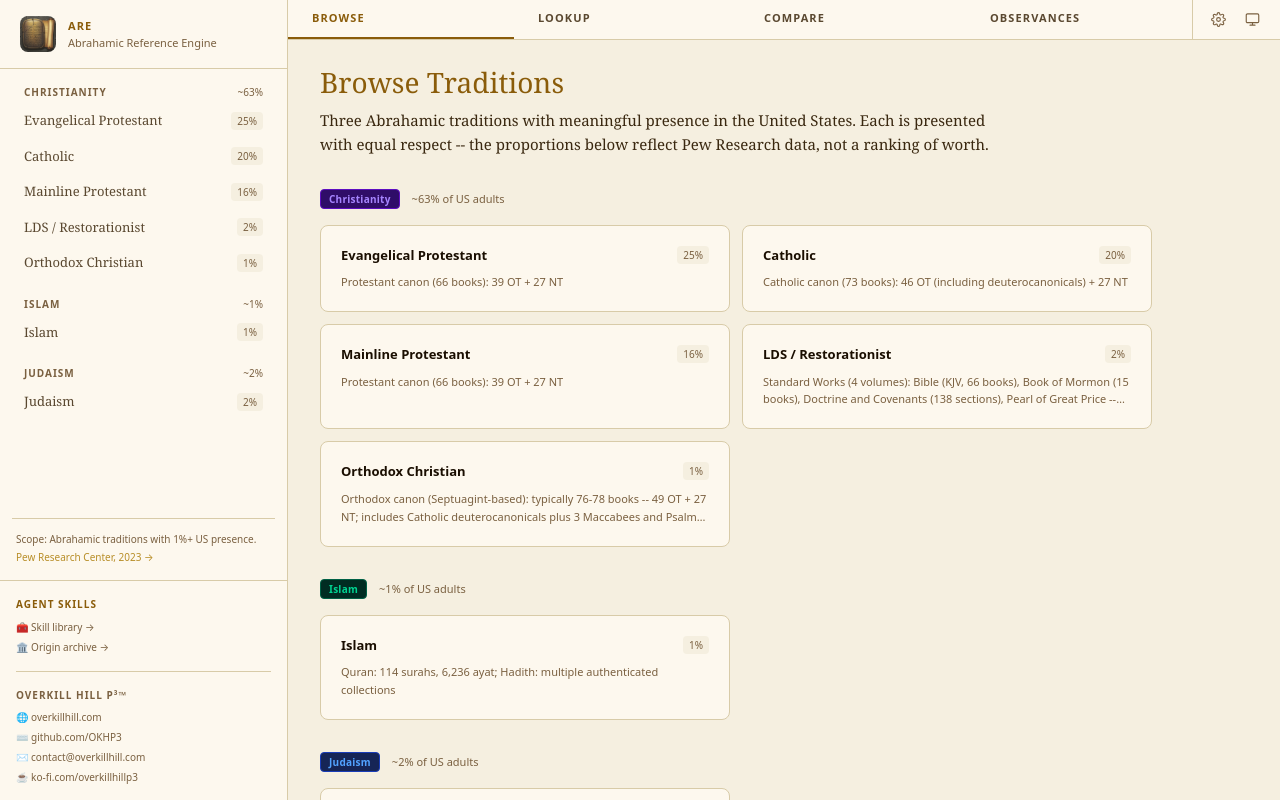
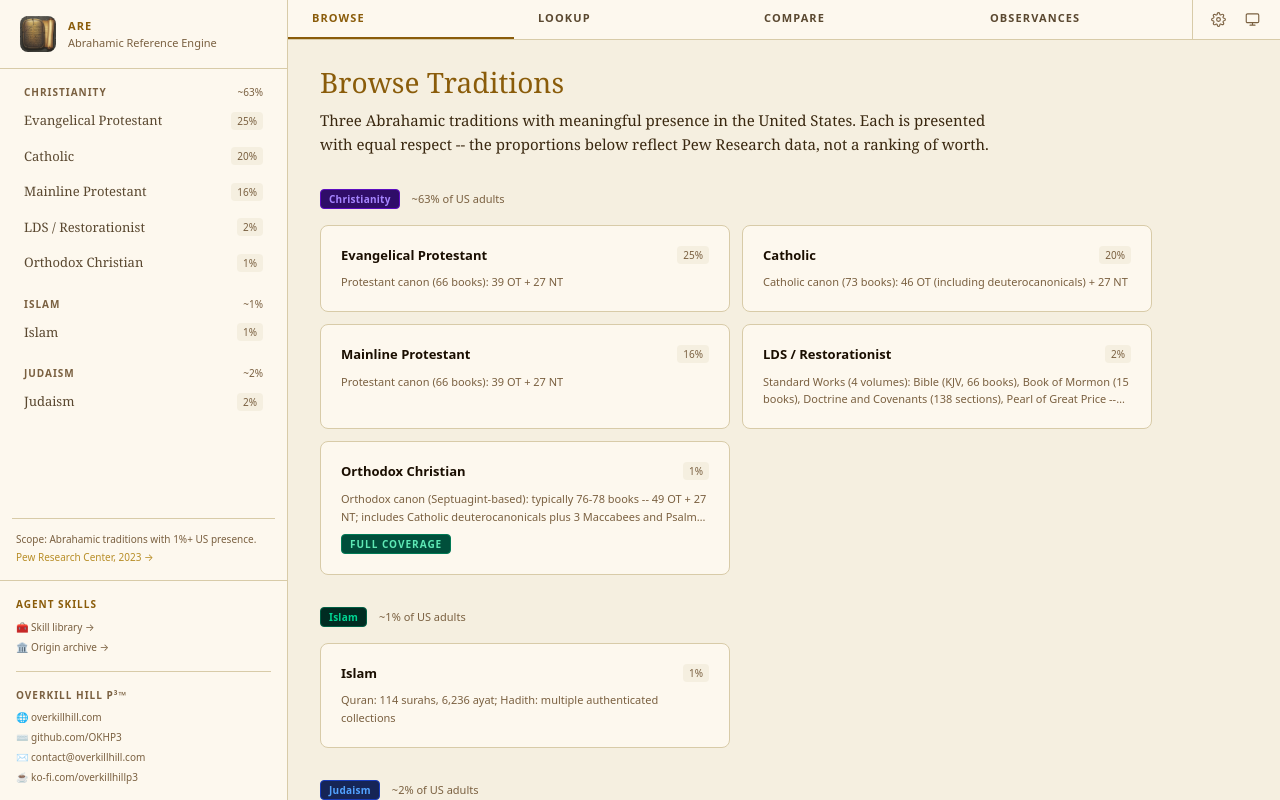
Before and after one commit to OKHP3/abrahamic-reference-engine, a React (Vite) app: page /browse in a window 1280 px wide. Shown: the top 800 px of the page. Built offline with nearby package versions, Linux system fonts and the light colour scheme.

Commit message:
Update TraditionBrowser component code
Replit-Commit-Author: Agent

```diff
--- a/src/pages/TraditionBrowser.tsx
+++ b/src/pages/TraditionBrowser.tsx
@@ -495,6 +495,11 @@ function TraditionGrid() {
                 <p className="text-xs font-sans text-muted leading-relaxed line-clamp-2">
                   {d.canonScope}
                 </p>
+                {d.id === 'christianity-orthodox' && (
+                  <span className="inline-block mt-2 text-2xs font-sans font-bold uppercase tracking-widest px-2 py-0.5 rounded bg-emerald-900 text-emerald-300 border border-emerald-700">
+                    Full coverage
+                  </span>
+                )}
               </Link>
             ))}
           </div>
```
